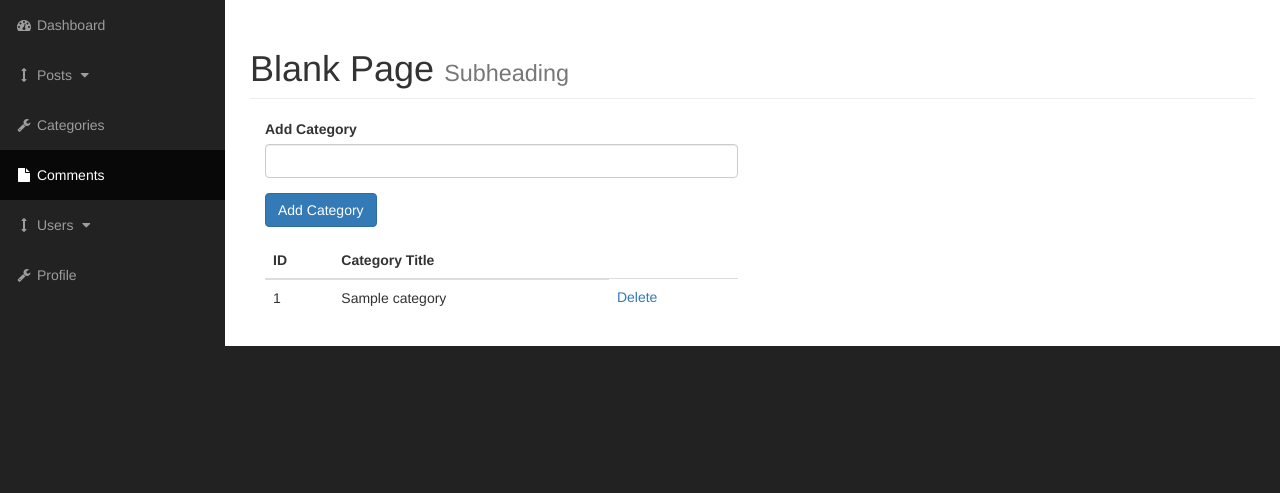
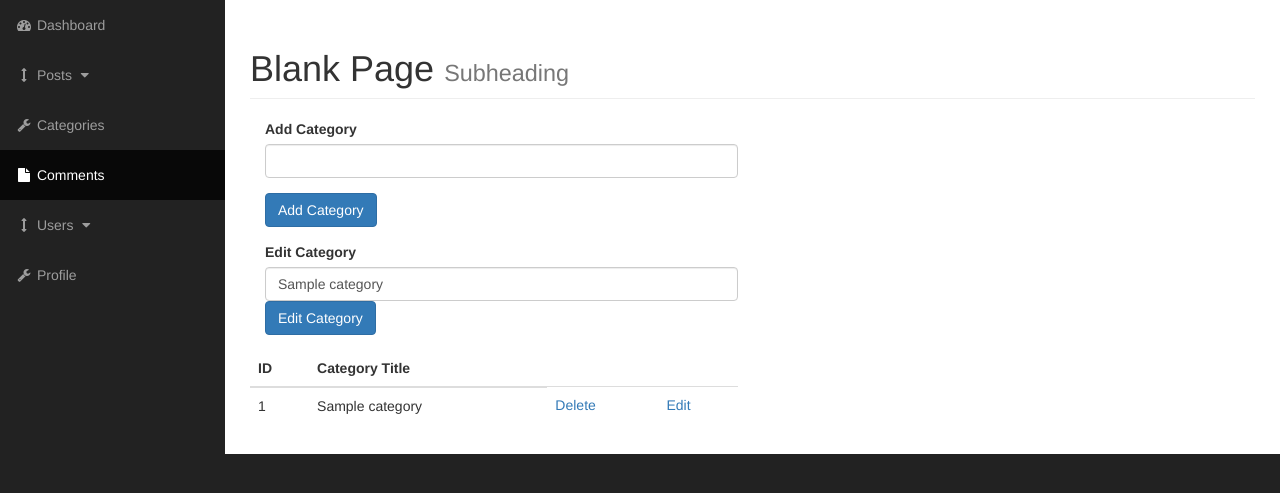
Before and after one commit to ciarancooke9/PHP_CMS_Practice_app, a PHP site: page /admin/categories.php?edit=1 in a window 1280 px wide. Shown: the part 51-544 px from the top of the page. Run offline with PHP 8.4, Linux system fonts and the light colour scheme; tables that the repository leaves empty or names only in its code hold one stand-in row (values such as "Sample post").

Commit message:
Edit categories feature completed.

```diff
--- a/cms/admin/categories.php
+++ b/cms/admin/categories.php
@@ -36,7 +36,8 @@
                             }
 
                             ?>
-                            <form action="" method="post">
+
+                            <form action="" method="post"> <!-- ADD form -->
                                 <div class="form-group">
                                     <label for="cat_title">Add Category</label>
                                     <input type="text" class="form-control" name="cat_title">
@@ -45,6 +46,14 @@
                                     <input class="btn btn-primary" type="submit" name="submit" value="Add Category">
                                 </div>
                             </form>
+
+                            <?php
+                            if (isset($_GET['edit'])){
+                                $cat_id = $_GET['edit'];
+                                include "includes/update_categories.php";
+                            }
+                            ?>
+
                         </div>
                     </div>
                 </div>
@@ -70,6 +79,7 @@
                             echo "<td>{$cat_id}</td>";
                             echo "<td>{$cat_title}</td>";
                             echo "<td><a href='categories.php?delete={$cat_id}'>Delete</a></td>";
+                            echo "<td><a href='categories.php?edit={$cat_id}'>Edit</a></td>";
                             echo "</tr>";
                         }
 
--- /dev/null
+++ b/cms/admin/includes/update_categories.php
@@ -0,0 +1,37 @@
+<form action="" method="post"> <!-- Edit form -->
+    <div class="form-group">
+        <label for="cat_title">Edit Category</label>
+
+        <?php
+        if (isset($_GET['edit'])){
+            $cat_id = $_GET['edit'];
+            $query = "SELECT * FROM categories WHERE cat_id = $cat_id" ;
+            $select_categories = mysqli_query($connection, $query);
+            while ($row = mysqli_fetch_assoc($select_categories)) {
+                $cat_id = $row['cat_id'];
+                $cat_title = $row['cat_title'];
+                ?>
+                <input value="<?php if (isset($cat_title)){ echo $cat_title;}?>" type="text"
+                       class="form-control" name="cat_title">
+            <?php }
+        }
+        ?>
+        <?php
+        /// Update Query
+        if (isset($_POST['update_category'])){
+            $the_cat_title = $_POST['cat_title'];
+            $query = "UPDATE categories SET cat_title = '{$the_cat_title}' WHERE cat_id = {$cat_id} ";
+            $update_query = mysqli_query($connection, $query);
+            if (!$update_query){
+                die('query failed'. mysqli_error($connection));
+            }
+            header("Location: categories.php"); //refreshes page
+        }
+        ?>
+
+
+
+    <div class="form-group">
+        <input class="btn btn-primary" type="submit" name="update_category" value="Edit Category">
+    </div>
+</form>
```
